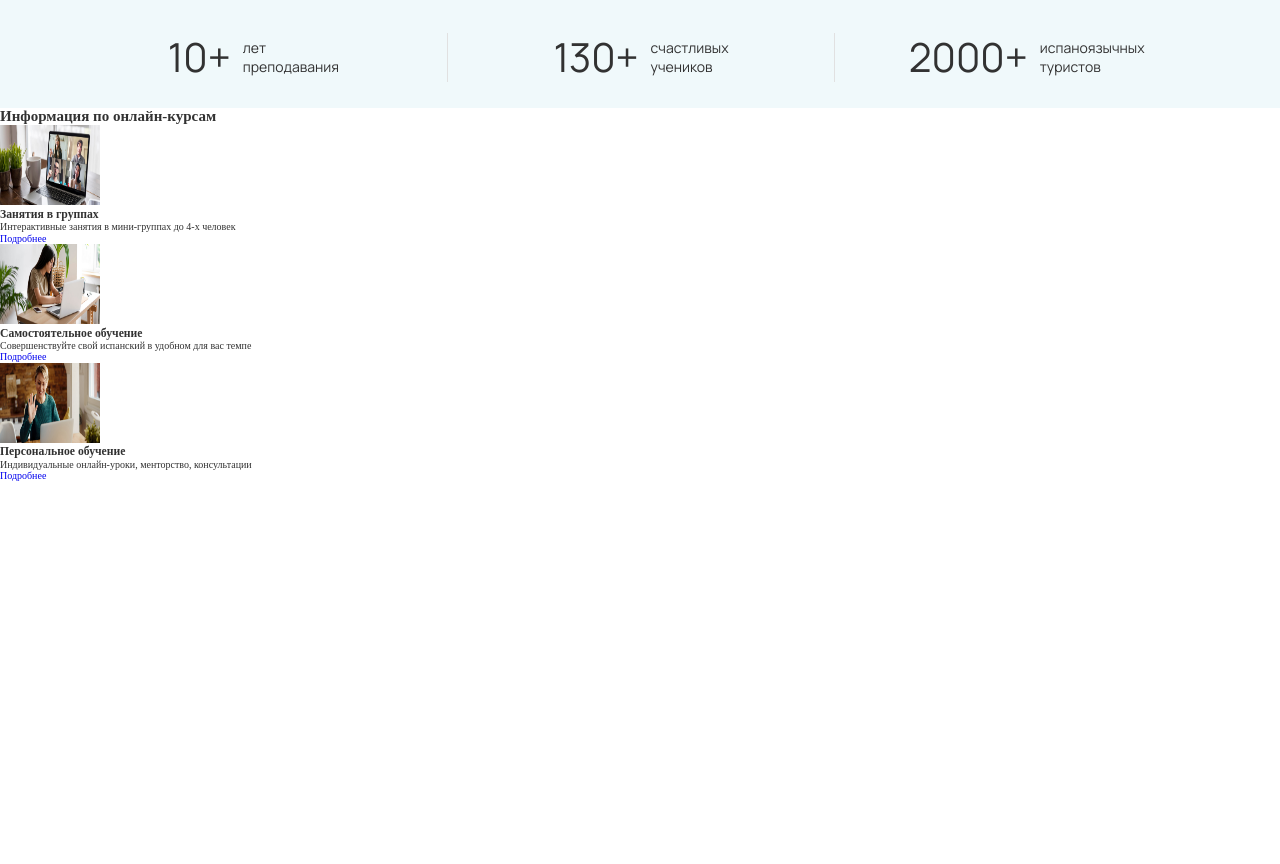
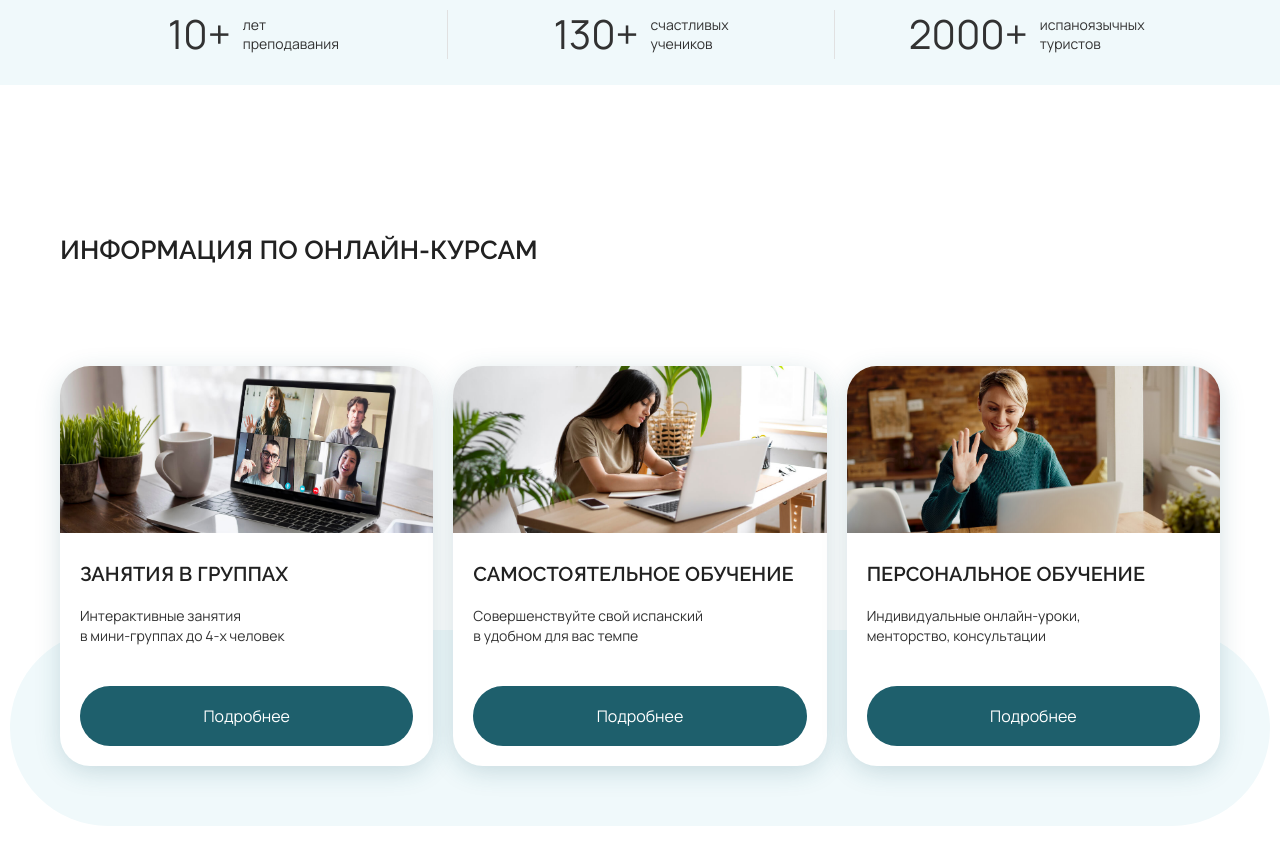
Before and after one commit to elrouss/spanish-with-anna, a Next.js app in the folder frontend/: page / in a window 1280 px wide. Shown: the part 802-1666 px from the top of the page. Before the commit the page ends 1284 px from the top, so only its background shows below. Built offline with nearby package versions, Linux system fonts and the light colour scheme.

Commit message:
feat: add info styles

```diff
--- a/frontend/src/components/Info/Info.module.scss
+++ b/frontend/src/components/Info/Info.module.scss
@@ -0,0 +1,85 @@
+@import '../../styles/index.scss';
+
+.info {
+  max-width: $wrapper-main-desktop;
+  margin: 150px auto;
+}
+
+.title {
+  @include renderFont(
+    $family: var(--font-raleway),
+    $weight: 600,
+    $size: $font-size-heading,
+    $line-height: $font-line-height-heading,
+    $color: $color-main-text-2
+  );
+
+  text-transform: uppercase;
+}
+
+.list {
+  display: grid;
+  grid-template-columns: repeat(3, 1fr);
+  gap: 20px;
+  justify-content: space-between;
+
+  margin-top: 100px;
+}
+
+.card {
+  padding-bottom: 20px;
+
+  background-color: $color-main-1;
+  box-shadow: 0px 6px 27px -2px rgba(30, 95, 108, 0.22);
+  border-radius: 30px;
+}
+
+.cardImage {
+  width: 100%;
+  border-radius: 30px 30px 0 0;
+}
+
+.cardTitle {
+  margin: 28px 20px 20px;
+
+  @include renderFont(
+    $family: var(--font-raleway),
+    $weight: 600,
+    $size: $font-size-subheading,
+    $line-height: $font-line-height-subheading,
+    $color: $color-main-text-2
+  );
+
+  text-transform: uppercase;
+  text-overflow: clip;
+  white-space: wrap;
+}
+
+.cardDescription {
+  max-width: 70%;
+  margin: 0 20px;
+
+  @include renderFont();
+}
+
+.button {
+  box-sizing: border-box;
+  display: block;
+  width: calc(100% - 20px * 2);
+  margin: 40px 20px 0;
+
+  text-align: center;
+}
+
+.decoration {
+  position: relative;
+  top: -136px;
+  left: -50px;
+  z-index: -1;
+
+  width: calc(100% + 100px);
+  height: 196px;
+
+  background-color: $color-main-2;
+  border-radius: 100px;
+}
--- a/frontend/src/components/Info/InfoCard.jsx
+++ b/frontend/src/components/Info/InfoCard.jsx
@@ -4,18 +4,22 @@ import Button from '../Button/Button';
 import styles from './Info.module.scss';
 
 function InfoCard({ title, description, image, link }) {
+  const descriptions = description.map((d) => (
+    <p className={styles.cardDescription}>{d}</p>
+  ));
   return (
     <div className={styles.card}>
       <Image
         className={styles.cardImage}
         src={image}
-        width={100}
-        height={80}
+        width={373}
+        height={167}
+        style={{ objectFit: 'cover' }}
         alt={`Изображение ${title}`}
       />
       <h3 className={styles.cardTitle}>{title}</h3>
-      <p className={styles.cardDescription}>{description}</p>
-      <Button classSelector={styles.cardButton} href={link}>
+      {descriptions}
+      <Button classSelector={styles.button} href={link}>
         Подробнее
       </Button>
     </div>
@@ -25,7 +29,7 @@ function InfoCard({ title, description, image, link }) {
 InfoCard.propTypes = {
   title: PropTypes.string.isRequired,
   description: PropTypes.string.isRequired,
-  image: PropTypes.element.isRequired,
+  image: PropTypes.object.isRequired,
   link: PropTypes.string.isRequired,
 };
 
--- a/frontend/src/pages/index.jsx
+++ b/frontend/src/pages/index.jsx
@@ -17,7 +17,6 @@ export default function Home() {
 
       <Header />
       <main className={`${manrope.variable} ${raleway.variable}`}>
-        <h1>Here will be something soon</h1>
         <Intro />
         <Facts />
         <Info />
```
